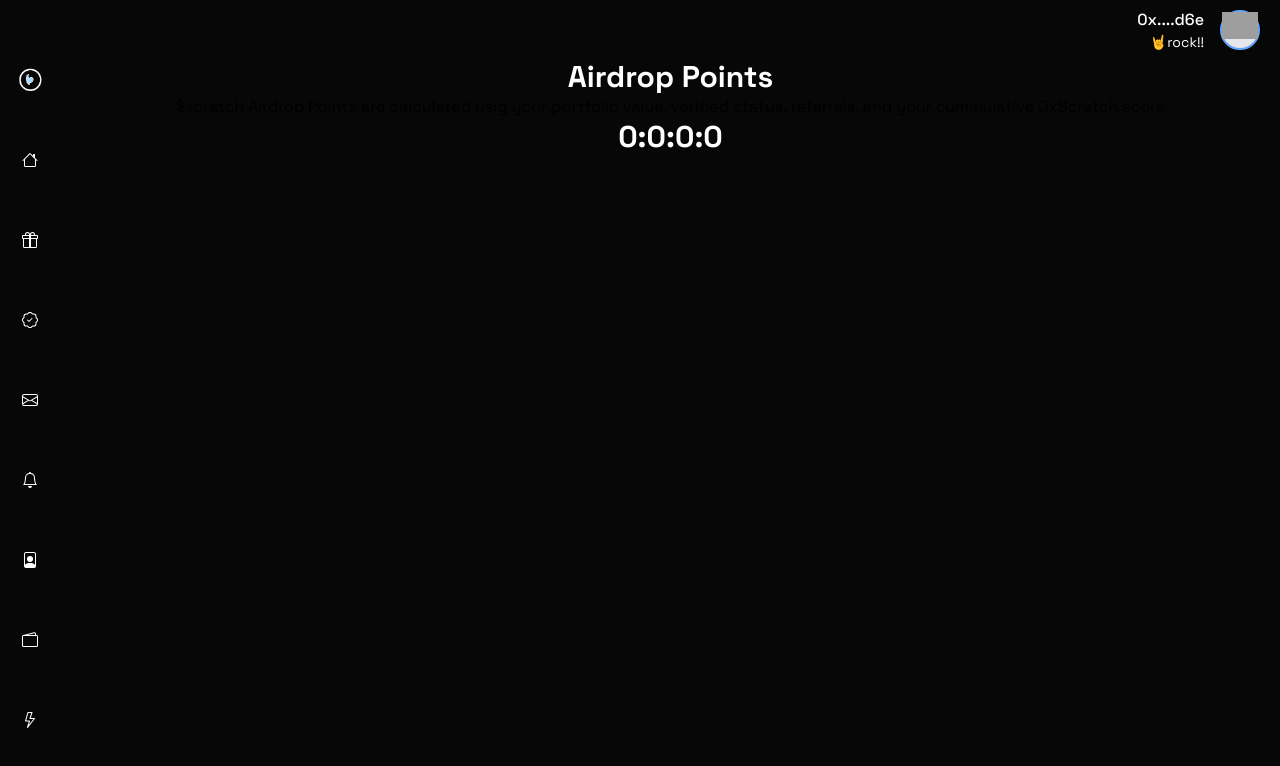
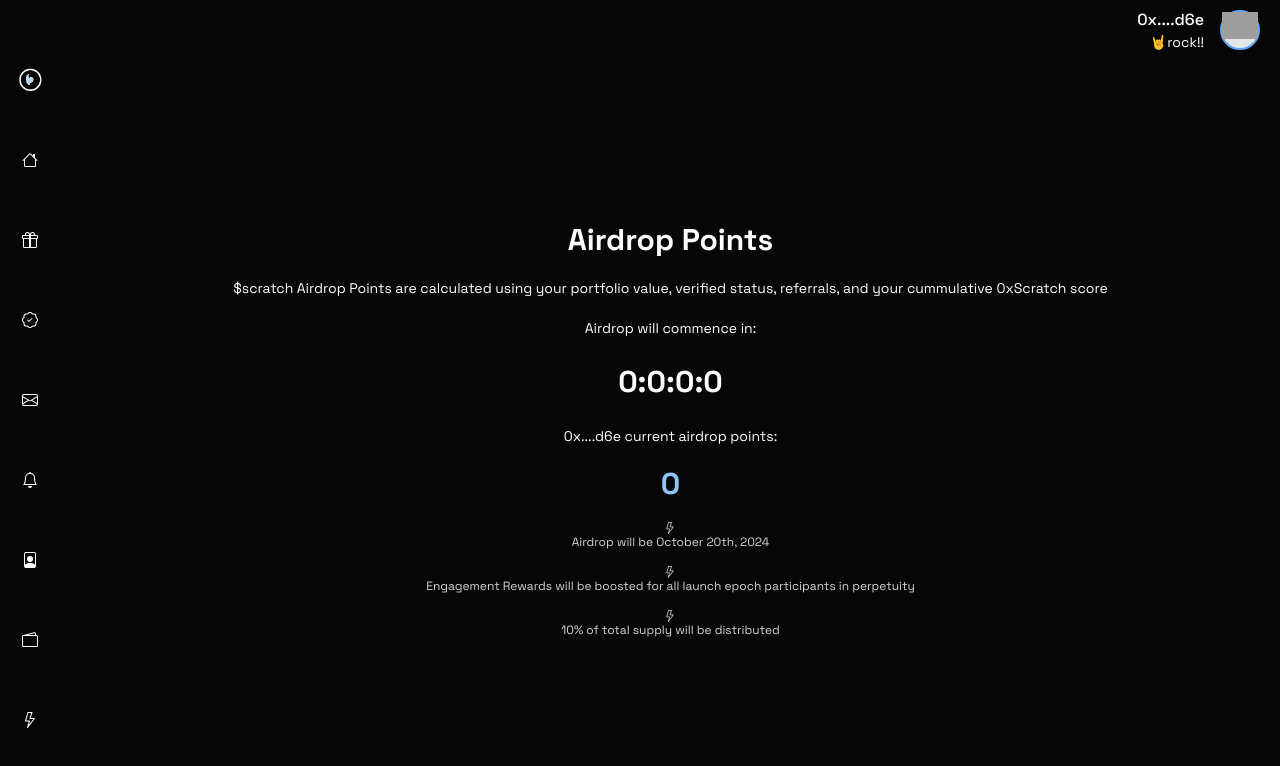
Before and after one commit to inspi-writer001/0xScratch, a React (Vite) app: page /airdrop in a window 1280 px wide. Shown: the top 766 px of the page. Built offline with nearby package versions, Linux system fonts and the light colour scheme; grey boxes are pictures that could not be loaded.

Commit message:
airdrop page completed

```diff
--- a/src/pages/Airdrop.jsx
+++ b/src/pages/Airdrop.jsx
@@ -1,16 +1,20 @@
 import React from "react";
+import { Lightning } from "react-bootstrap-icons";
 
 const Airdrop = () => {
   return (
-    <div className="w-full flex flex-col">
+    <div className="w-full h-full flex gap-5 justify-center flex-col pl-5 pr-5">
       <div>
         <h1 className="text-3xl font-bold text-white text-center">
           Airdrop Points
         </h1>
       </div>
-      <div className="flex flex-row text-center items-center justify-center">
-        $scratch Airdrop Points are calculated usig your portfolio value,
+      <div className="flex flex-row text-center items-center text-sm justify-center text-white">
+        $scratch Airdrop Points are calculated using your portfolio value,
         verified status, referrals, and your cummulative 0xScratch score
+      </div>
+      <div className="text-sm text-center text-white">
+        Airdrop will commence in:
       </div>
       <div className="flex flex-row text-center items-center justify-center">
         <div className="flex flex-row justify-between items-center">
@@ -31,6 +35,28 @@ const Airdrop = () => {
             {/* <p className="text-white">Total Points</p> */}
           </div>
         </div>
+        <br />
+        <br />
+      </div>
+      <div className="text-sm text-center text-white">
+        0x....d6e current airdrop points:
+      </div>
+      <div className="flex flex-col justify-center items-center">
+        <h1 className="text-3xl font-bold text-blue-300">0</h1>
+        {/* <p className="text-white">Total Points</p> */}
+      </div>
+      <div className="text-gray-300 text-xs text-center flex flex-col items-center">
+        <Lightning />
+        <p> Airdrop will be October 20th, 2024</p> <br />
+        <Lightning />
+        <p>
+          {" "}
+          Engagement Rewards will be boosted for all launch epoch participants
+          in perpetuity
+        </p>{" "}
+        <br />
+        <Lightning />
+        <p> 10% of total supply will be distributed</p>
       </div>
     </div>
   );
```
